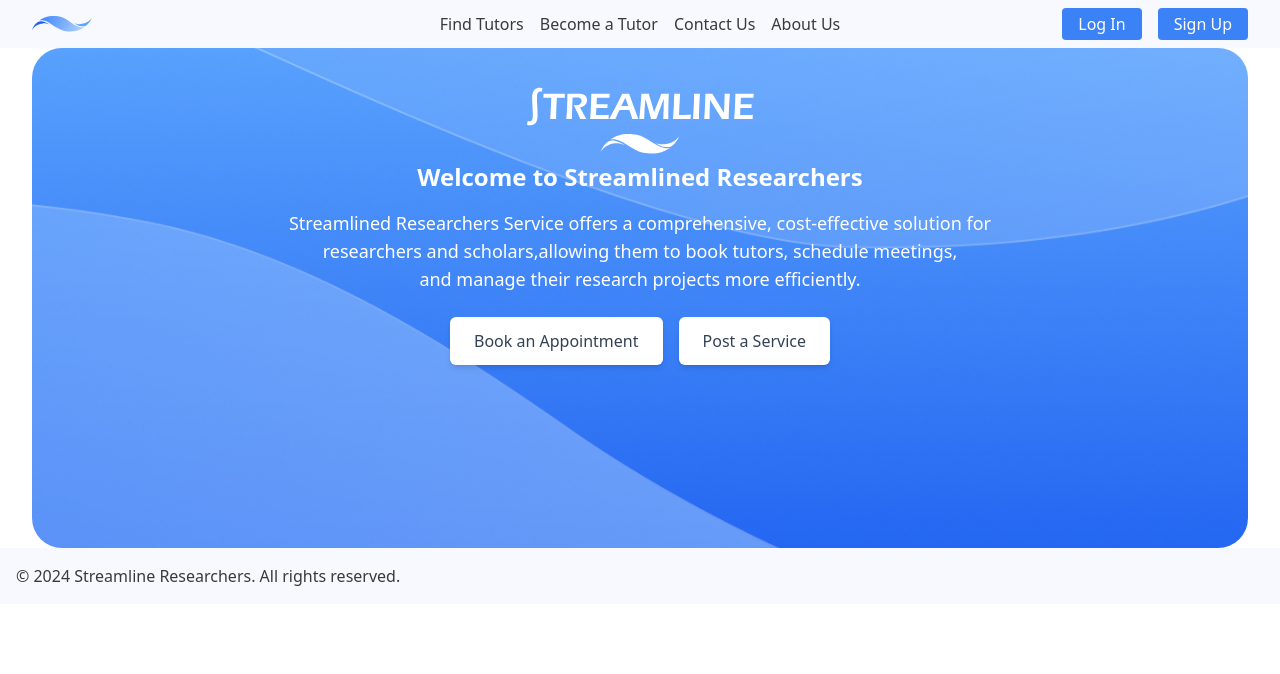
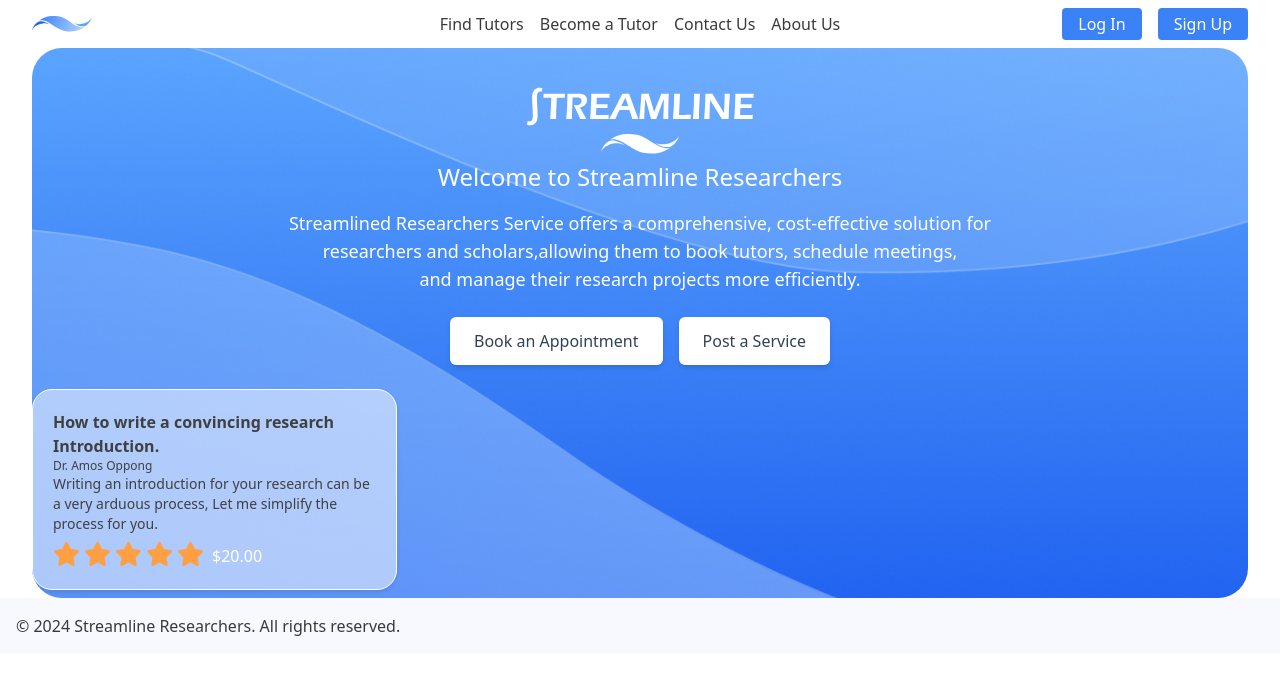
Before and after one commit to ShaneCodesWell/Streamline_Booking_Frontend, a Next.js app: page / in a window 1280 px wide. Shown: the top 674 px of the page. Built offline with nearby package versions, Linux system fonts and the light colour scheme.

Commit message:
working version- icon issue

```diff
--- /dev/null
+++ b/lib/fontawesome.js
@@ -0,0 +1,5 @@
+// fontawesome.js
+import { library } from '@fortawesome/fontawesome-svg-core';
+import { faStar } from '@fortawesome/free-solid-svg-icons';
+
+library.add(faStar);
--- a/package.json
+++ b/package.json
@@ -9,6 +9,9 @@
     "lint": "next lint"
   },
   "dependencies": {
+    "@fortawesome/fontawesome-svg-core": "^6.5.2",
+    "@fortawesome/free-solid-svg-icons": "^6.5.2",
+    "@fortawesome/react-fontawesome": "^0.2.2",
     "axios": "^1.7.2",
     "next": "14.2.4",
     "react": "^18",
--- a/src/app/globals.css
+++ b/src/app/globals.css
@@ -34,10 +34,11 @@
 
 .body-text {
   color: #3a3a3a;
+  font-weight: 400;
 }
 
 .header {
-  background-color: ghostwhite;
+  background-color: white;
 }
 
 .hero-container {
@@ -46,7 +47,32 @@
   background-position: center;
   position: relative;
   width: 100%;
-  height: 500px;
+  height: 550px;
   border-radius: 30px;
   overflow: hidden;
 }
+
+.hero-cards {
+  width: 30%;
+  padding: 20px;
+  background-color: rgba(255, 255, 255, 0.5);
+  border: 1px solid #fff;
+  border-radius: 20px;
+  cursor: pointer;
+  float: left;
+  box-shadow: 0px 2px 4px rgba(0, 0, 0, 0.1);
+  transition: transform 0.3s ease-in-out, box-shadow 0.3s ease-in-out;
+}
+
+.hero-cards:hover {
+  transform: translateY(-4px);
+  box-shadow: 0px 4px 8px rgba(0, 0, 0, 0.2);
+}
+
+.checked {
+  color: #ff9f43;
+}
+
+.custom-size {
+  font-size: 24px;
+}
--- a/src/app/page.tsx
+++ b/src/app/page.tsx
@@ -1,5 +1,7 @@
 import Link from "next/link";
 import "./globals.css";
+import { FontAwesomeIcon } from '@fortawesome/react-fontawesome';
+import "/lib/fontawesome.js";
 
 export default function Home() {
   return (
@@ -14,8 +16,8 @@ export default function Home() {
         </svg>
       </div>
         <div className="text-center text-white">
-          <h2 className="text-2xl font-semibold mb-4">
-            Welcome to Streamlined Researchers
+          <h2 className="text-2xl font-medium mb-4">
+            Welcome to Streamline Researchers
           </h2>
           <p className="text-lg px-20">
             Streamlined Researchers Service offers a comprehensive, cost-effective solution for  <br></br>researchers and scholars,allowing them to book tutors, schedule meetings, <br></br> and manage their research projects more efficiently.
@@ -28,6 +30,23 @@ export default function Home() {
             Post a Service
           </Link>
           </div>
+          <div className="hero-cards">
+          <div className="text-neutral-700 text-left">
+            <p className="font-semibold">How to write a convincing research Introduction.</p>
+            <p className="text-xs">Dr. Amos Oppong</p>
+            <p className="text-sm">Writing an introduction for your research can be a very arduous process, Let me simplify the process for you.</p>
+          </div>
+          <div className="flex items-center space-x-2 mt-2">
+            <ul className="flex space-x-1">
+              <li><FontAwesomeIcon icon="star" className="checked custom-size" /></li>
+              <li><FontAwesomeIcon icon="star" className="checked custom-size" /></li>
+              <li><FontAwesomeIcon icon="star" className="checked custom-size" /></li>
+              <li><FontAwesomeIcon icon="star" className="checked custom-size" /></li>
+              <li><FontAwesomeIcon icon="star" className="checked custom-size" /></li>
+            </ul>
+            <p className="ml-4">$20.00</p>
+          </div>
+        </div>
         </div>
       </div>
     </main>
```
Also changed, not shown: 1 other file (tests, documents, lock files or other folders).
